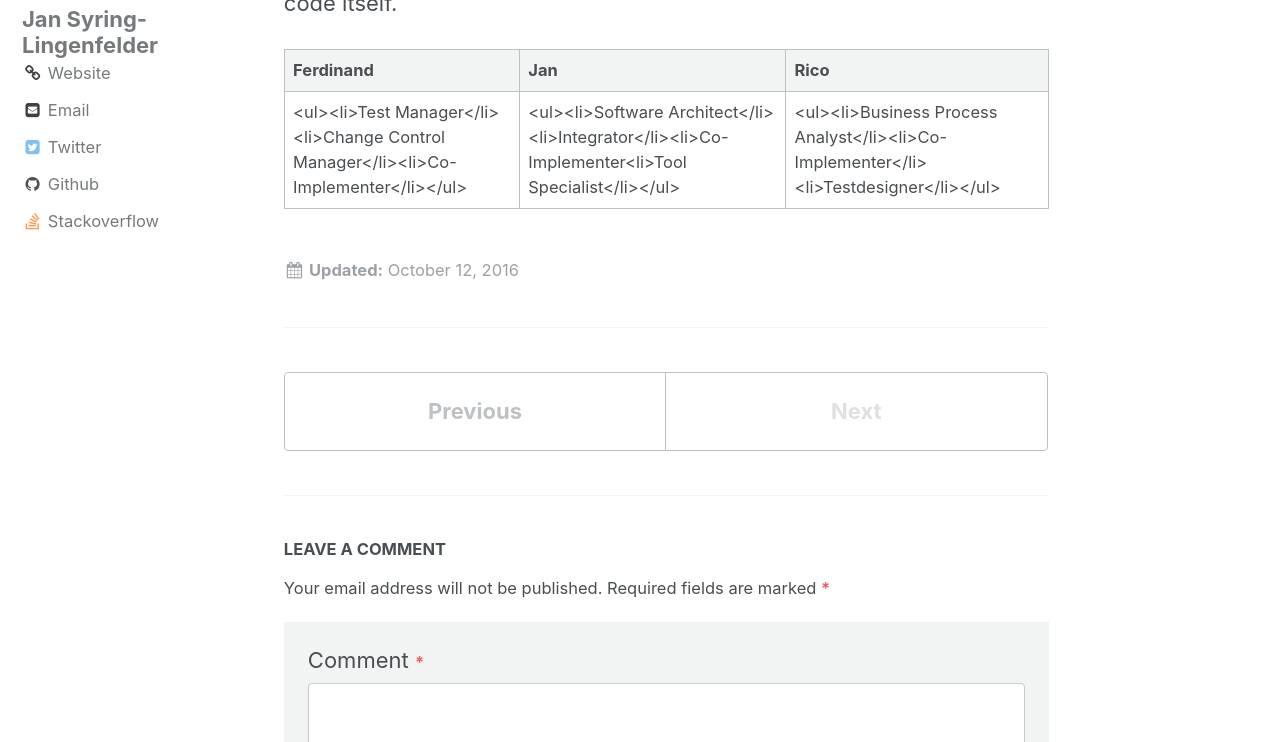
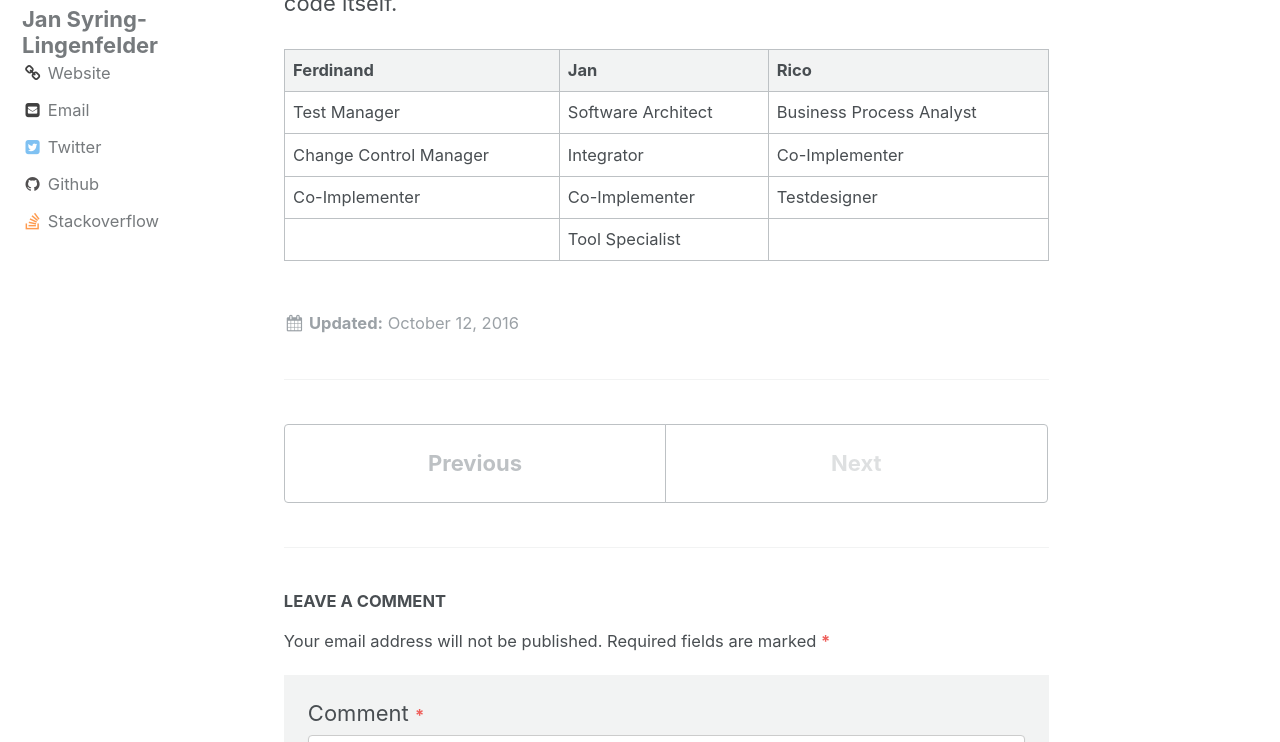
Before and after one commit to PalatinCoder/SquadIT, a Jekyll site: the page built from _posts/2016-10-12-technology-and-team-roles.md, in a window 1280 px wide and 900 px high, scrolled down 1126 px, cut to the strip 158-900 px from the top of the window. Built offline with Jekyll 4.4.1, drawn with Linux system fonts in a browser that asks for light colours.

Commit message:
update week2 post: fix table and too long excerpt

```diff
--- a/_posts/2016-10-12-technology-and-team-roles.md
+++ b/_posts/2016-10-12-technology-and-team-roles.md
@@ -27,5 +27,7 @@ Based on the [RUP roles](http://www.ibm.com/developerworks/rational/library/apr0
 
 | Ferdinand | Jan | Rico |
 |-----------|-----|------|
-|<ul><li>Test Manager</li><li>Change Control Manager</li><li>Co-Implementer</li></ul>|<ul><li>Software Architect</li><li>Integrator</li><li>Co-Implementer<li>Tool Specialist</li></ul>|<ul><li>Business Process Analyst</li><li>Co-Implementer</li><li>Testdesigner</li></ul>|
-{: rules="groups"}
+|Test Manager|Software Architect|Business Process Analyst|
+|Change Control Manager|Integrator|Co-Implementer|
+|Co-Implementer|Co-Implementer|Testdesigner|
+||Tool Specialist||
```
Also changed, not shown: other parts of _posts/2016-10-12-technology-and-team-roles.md (+1 -1 lines).
